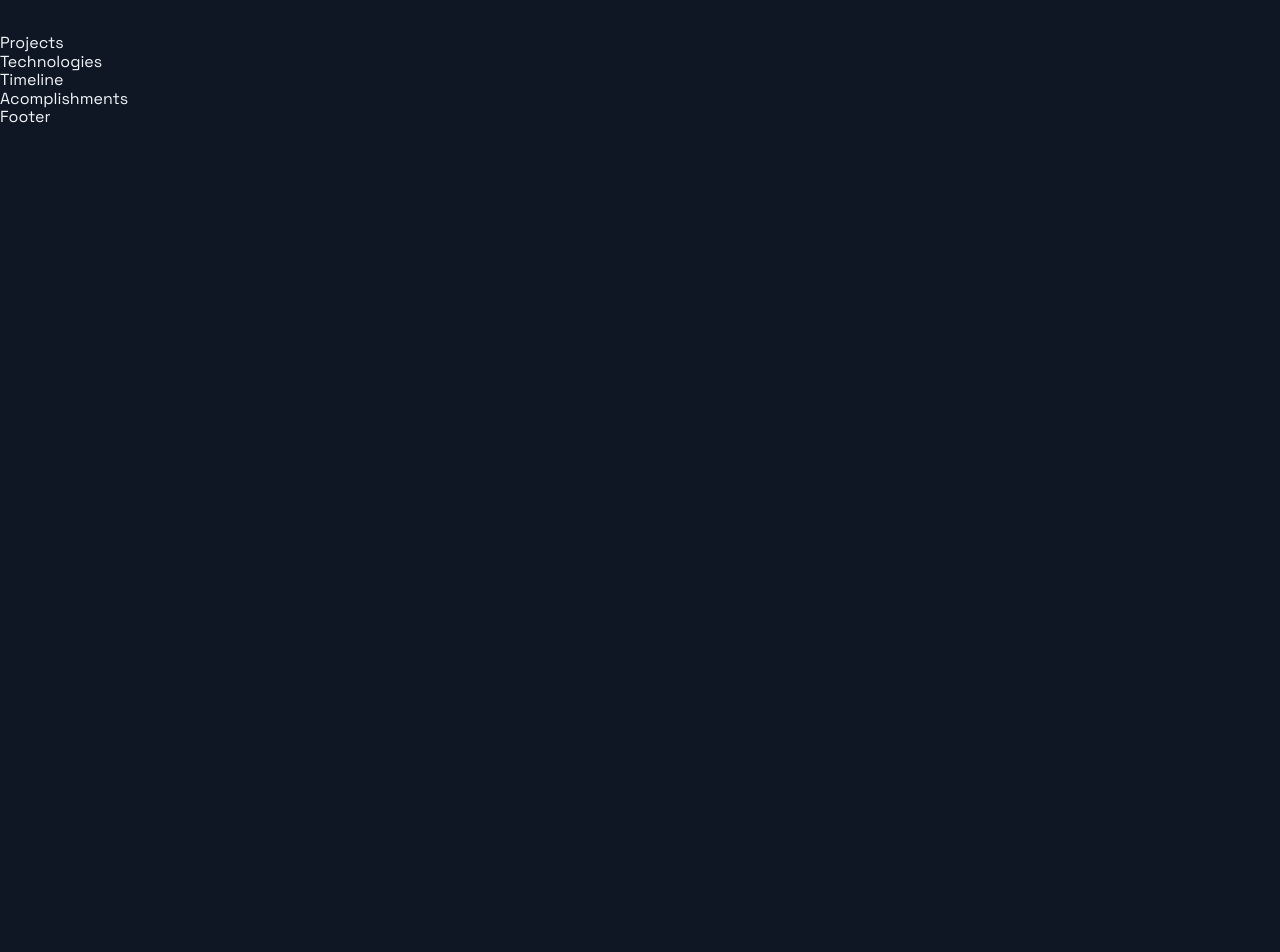
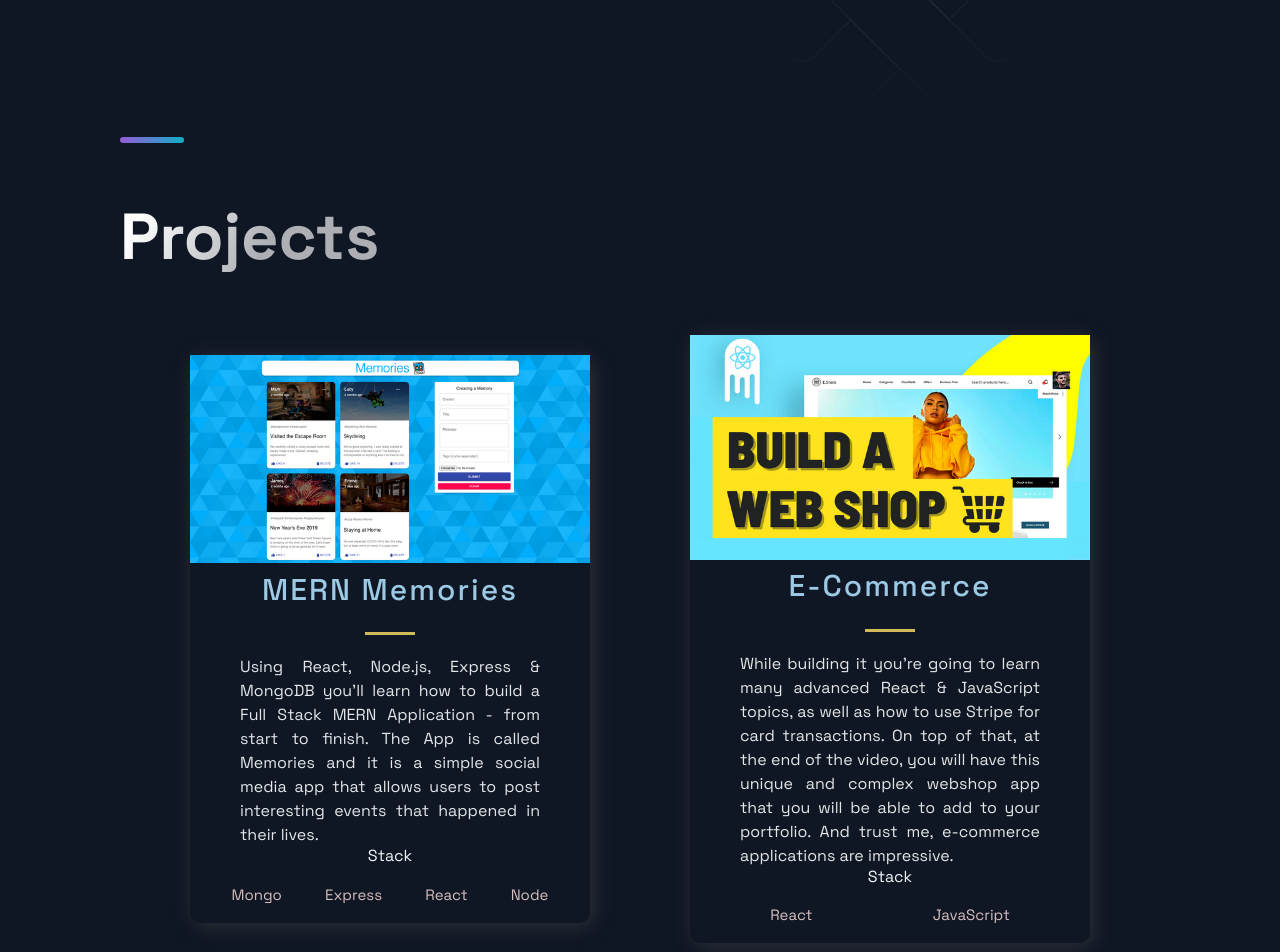
Before and after one commit to dzhaniivanov/portfolio-web-app, a Next.js app: page / in a window 1280 px wide. Shown: the part 500-1452 px from the top of the page. Before the commit the page ends 800 px from the top, so only its background shows below. Built offline with nearby package versions, Linux system fonts and the light colour scheme.

Commit message:
working on project component

```diff
--- a/src/components/Projects/Projects.js
+++ b/src/components/Projects/Projects.js
@@ -4,10 +4,36 @@
 import { Section, SectionDivider, SectionTitle } from '../../styles/GlobalComponents';
 import { projects } from '../../constants/constants';
 
+
+
+
 const Projects = () => (
-  <div>
-    Projects
-  </div>
+  <Section nopadding id="projects">
+    <SectionDivider />
+    <SectionTitle main>Projects</SectionTitle>
+    <GridContainer>
+      {projects.map(({ image, id, title, description, source, visit, tags }) => (
+        <BlogCard key={id}>
+          <Img src={image} />
+          <TitleContent>
+            <HeaderThree title>
+              {title}
+            </HeaderThree>
+            <Hr />
+          </TitleContent>
+          <CardInfo>{description}</CardInfo>
+          <div>
+            <TitleContent>Stack</TitleContent>
+            <TagList>
+              {tags.map((tag, i) => (
+                <Tag key={i}>{tag}</Tag>
+              ))}
+            </TagList>
+          </div>
+        </BlogCard>
+      ))}
+    </GridContainer>
+  </Section>
 );
 
 export default Projects;
--- a/src/pages/index.js
+++ b/src/pages/index.js
@@ -10,10 +10,10 @@
 const Home = () => {
   return (
     <Layout>
-      {/* <Section grid> */}
+      <Section grid>
         <Hero />
-        {/* <BgAnimation /> */}
-      {/* </Section> */}
+        <BgAnimation />
+      </Section>
       <Projects />
       <Technologies />
       <Timeline />
```
